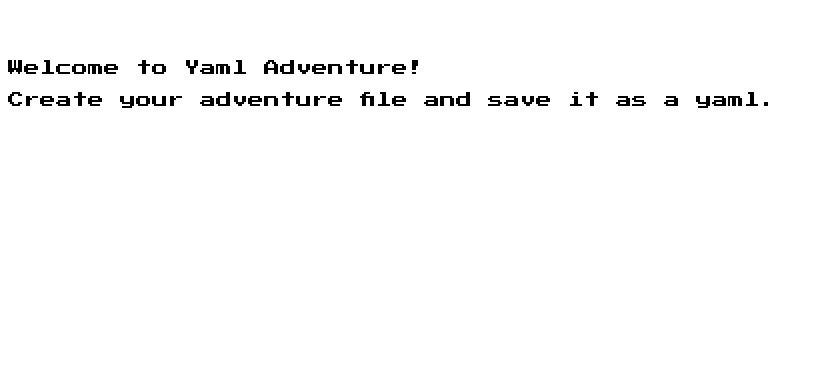
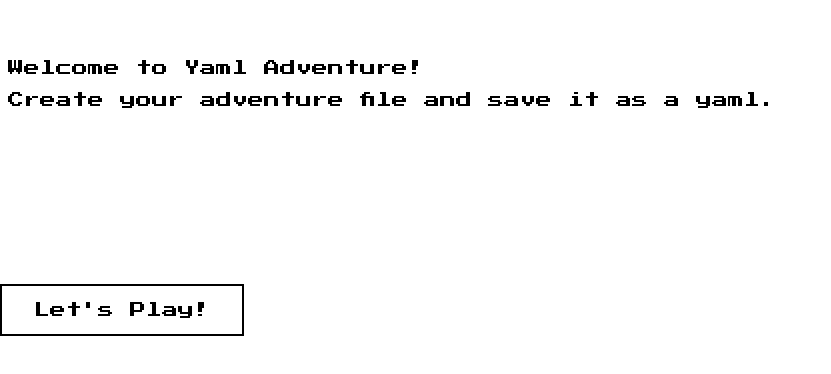
Before and after one commit to madelyneriksen/yaml-adventure, a React app: page / in a window 1280 px wide. Shown: the part 116-490 px from the top of the page, without its empty margins (0-831 px from the left). Built offline with nearby package versions, Linux system fonts and the light colour scheme.

Commit message:
Added game buttons to adventure game.

```diff
--- a/src/js/App.js
+++ b/src/js/App.js
@@ -1,5 +1,6 @@
 import React from 'react';
 import TextBox from './game/text-box';
+import GameButton from './game/button';
 
 
 export default () => {
@@ -8,7 +9,16 @@ Welcome to Yaml Adventure!
 
 Create your adventure file and save it as a yaml.
   `;
+  const clickCallback = (value) => {
+    return (event) => {
+      console.log(value);
+    }
+  }
   return (
-    <TextBox text={text} />
+    <React.Fragment>
+      <TextBox text={text} />
+      <GameButton text="Let's Play!" value="getting_started" onClick={clickCallback} />
+    </React.Fragment>
+
   )
 }
--- /dev/null
+++ b/src/js/game/button.js
@@ -0,0 +1,12 @@
+import React from 'react';
+
+
+export default (props) => {
+  // Takes a callback, a callback value, and text
+  // Creates a button used for controls.
+  return (
+    <button
+      onClick={props.onClick(props.value)}
+      className="game__button">{props.text}</button>
+  )
+}
--- a/src/js/game/text-box.js
+++ b/src/js/game/text-box.js
@@ -4,7 +4,7 @@ import Typist from 'react-typist';
 
 export default (props) => {
   return (
-    <pre class="game__text-box">
+    <pre className="game__text-box">
       <Typist cursor={{show: false}} avgTypingDelay={35}>{props.text}</Typist>
     </pre>
   )
--- /dev/null
+++ b/src/sass/components/_game-button.scss
@@ -0,0 +1,7 @@
+.game__button {
+  padding: 1rem 2rem;
+  background: none;
+  border: 2px solid black;
+  font-family: inherit;
+  font-size: inherit;
+}
--- a/src/sass/index.scss
+++ b/src/sass/index.scss
@@ -5,4 +5,5 @@
 @import './utils/reset';
 
 // Component Imports
-@import './components/text-box'
+@import './components/text-box';
+@import './components/game-button';
```
